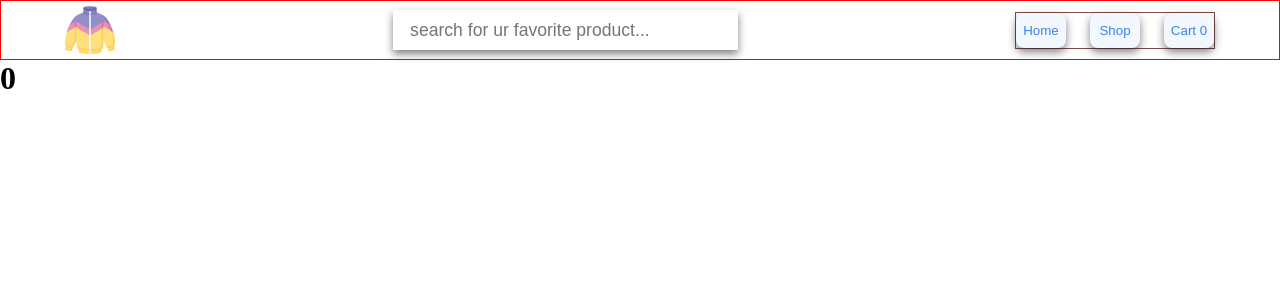
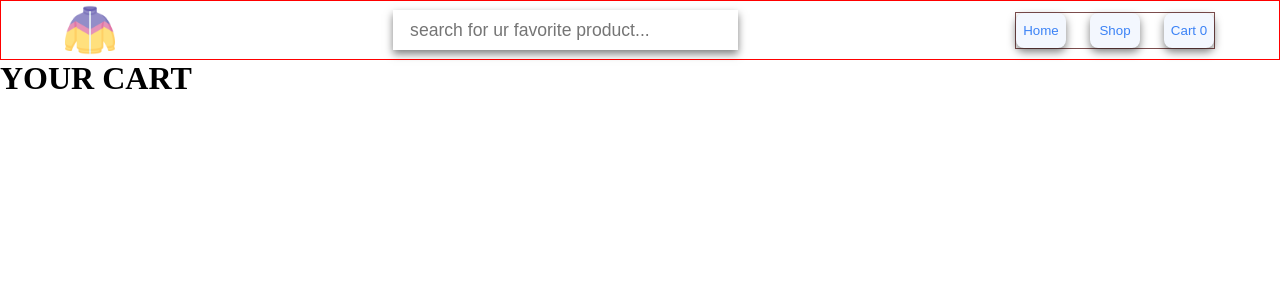
Before and after one commit to elaaasri/shopping-cart, a React (Vite) app: page /cart in a window 1280 px wide. Shown: the top 300 px of the page. Built offline with nearby package versions, Linux system fonts and the light colour scheme; no server answers.

Commit message:
feat: display products on cart page

```diff
--- a/src/components/Header.jsx
+++ b/src/components/Header.jsx
@@ -1,8 +1,6 @@
 import { Link } from "react-router";
 
 const Header = ({ cartItems }) => {
-  console.log(cartItems);
-
   return (
     <header className="header">
       <img className="logo-icon" src="/icons/logo.png" alt="logo icon" />
--- /dev/null
+++ b/src/components/ImageSlider.jsx
@@ -0,0 +1,32 @@
+import { Swiper, SwiperSlide } from "swiper/react";
+import { Navigation, Pagination, Zoom, Autoplay } from "swiper/modules";
+import "swiper/css";
+import "swiper/css/navigation";
+import "swiper/css/pagination";
+import "swiper/css/zoom";
+import "swiper/css/autoplay";
+
+// display product images with a slider using swiper library :
+const ImageSlider = ({ images, title }) => {
+  return (
+    <Swiper
+      className="images-slider-container"
+      slidesPerView={1}
+      modules={[Navigation, Pagination, Zoom, Autoplay]}
+      navigation
+      pagination={{ clickable: true }}
+      loop={true}
+      zoom={true}
+      autoplay={{ delay: 2500, disableOnInteraction: true }}
+    >
+      {images.map((image) => (
+        <SwiperSlide>
+          <div className="swiper-zoom-container">
+            <img src={image} alt={title + " product image"} />
+          </div>
+        </SwiperSlide>
+      ))}
+    </Swiper>
+  );
+};
+export default ImageSlider;
--- a/src/components/QuantityButton.jsx
+++ b/src/components/QuantityButton.jsx
@@ -3,10 +3,12 @@ const QuantityButton = ({ quantity, setQuantity }) => {
   const increase = () => {
     setQuantity((prev) => prev + 1);
   };
+
   const decrease = () => {
     if (quantity <= 1) return;
     setQuantity((prev) => prev - 1);
   };
+
   const handleChange = (e) => {
     let { value } = e.target;
     let inputValue = Number(value);
--- a/src/pages/CartPage.jsx
+++ b/src/pages/CartPage.jsx
@@ -1,7 +1,43 @@
 import { useOutletContext } from "react-router";
+// import QuantityButton from "../components/QuantityButton";
+
 const CartPage = () => {
   const { cartItems } = useOutletContext();
-  console.log(cartItems);
-  return <h1>{cartItems.length}</h1>;
+  const groupedProducts = getGroupedProducts(cartItems);
+
+  return (
+    <div className="cart-container">
+      <h1>YOUR CART</h1>
+      {Object.entries(groupedProducts).map(
+        ([productTitle, products], index) => {
+          const { images, price } = products[0];
+          const totalPrice = (price * products.length).toFixed(2);
+
+          return (
+            <div key={index} className="cart-product">
+              <img src={images[0]} style={{ width: "50px" }} />
+              <div>title: {productTitle}</div>
+              <div>price: {price}</div>
+              <div>quantity: {products.length}</div>
+              <div>total: {totalPrice}</div>
+              <button>remove</button>
+            </div>
+          );
+        }
+      )}
+    </div>
+  );
 };
 export default CartPage;
+
+const getGroupedProducts = (ungroupedProducts) => {
+  return ungroupedProducts.reduce((acc, obj) => {
+    const key = obj.title;
+    if (acc[key]) {
+      acc[key] = [...acc[key], obj]; // add the new obj to the same array !
+    } else {
+      acc[key] = [obj]; // add new obj!
+    }
+    return acc;
+  }, {});
+};
--- a/src/pages/ProductPage.jsx
+++ b/src/pages/ProductPage.jsx
@@ -1,13 +1,7 @@
 import { useState } from "react";
 import { useParams, useOutletContext } from "react-router";
-import { Swiper, SwiperSlide } from "swiper/react";
-import { Navigation, Pagination, Zoom, Autoplay } from "swiper/modules";
-import "swiper/css";
-import "swiper/css/navigation";
-import "swiper/css/pagination";
-import "swiper/css/zoom";
-import "swiper/css/autoplay";
 import QuantityButton from "../components/QuantityButton";
+import ImageSlider from "../components/ImageSlider";
 
 const ProductPage = () => {
   const { products, setCartItems } = useOutletContext();
@@ -57,27 +51,3 @@ const getProductByTitle = (products, productTitle) => {
     return title === productTitle;
   });
 };
-
-// display product images with a slider using swiper library :
-const ImageSlider = ({ images, title }) => {
-  return (
-    <Swiper
-      className="images-slider-container"
-      slidesPerView={1}
-      modules={[Navigation, Pagination, Zoom, Autoplay]}
-      navigation
-      pagination={{ clickable: true }}
-      loop={true}
-      zoom={true}
-      autoplay={{ delay: 2500, disableOnInteraction: true }}
-    >
-      {images.map((image) => (
-        <SwiperSlide>
-          <div className="swiper-zoom-container">
-            <img src={image} alt={title + " product image"} />
-          </div>
-        </SwiperSlide>
-      ))}
-    </Swiper>
-  );
-};
```
Also changed, not shown: src/App.jsx (+20 -0 lines).
